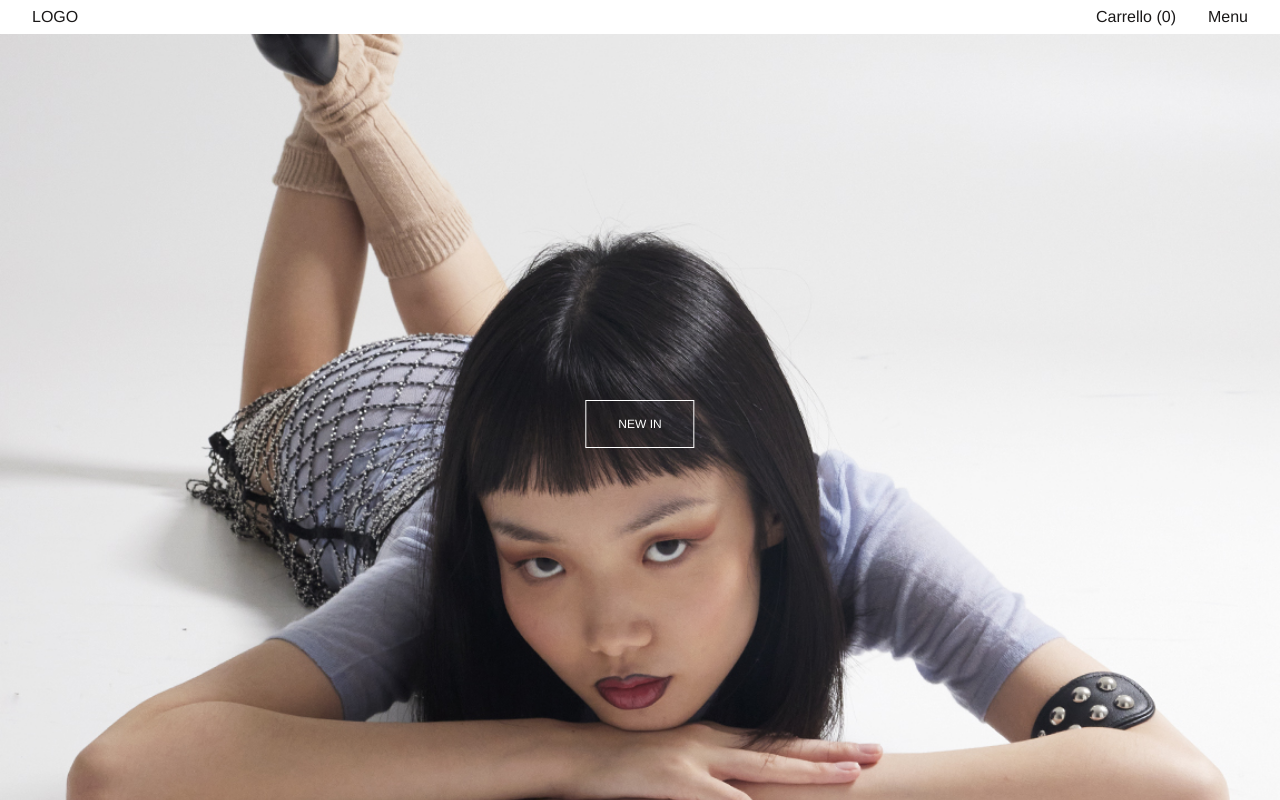
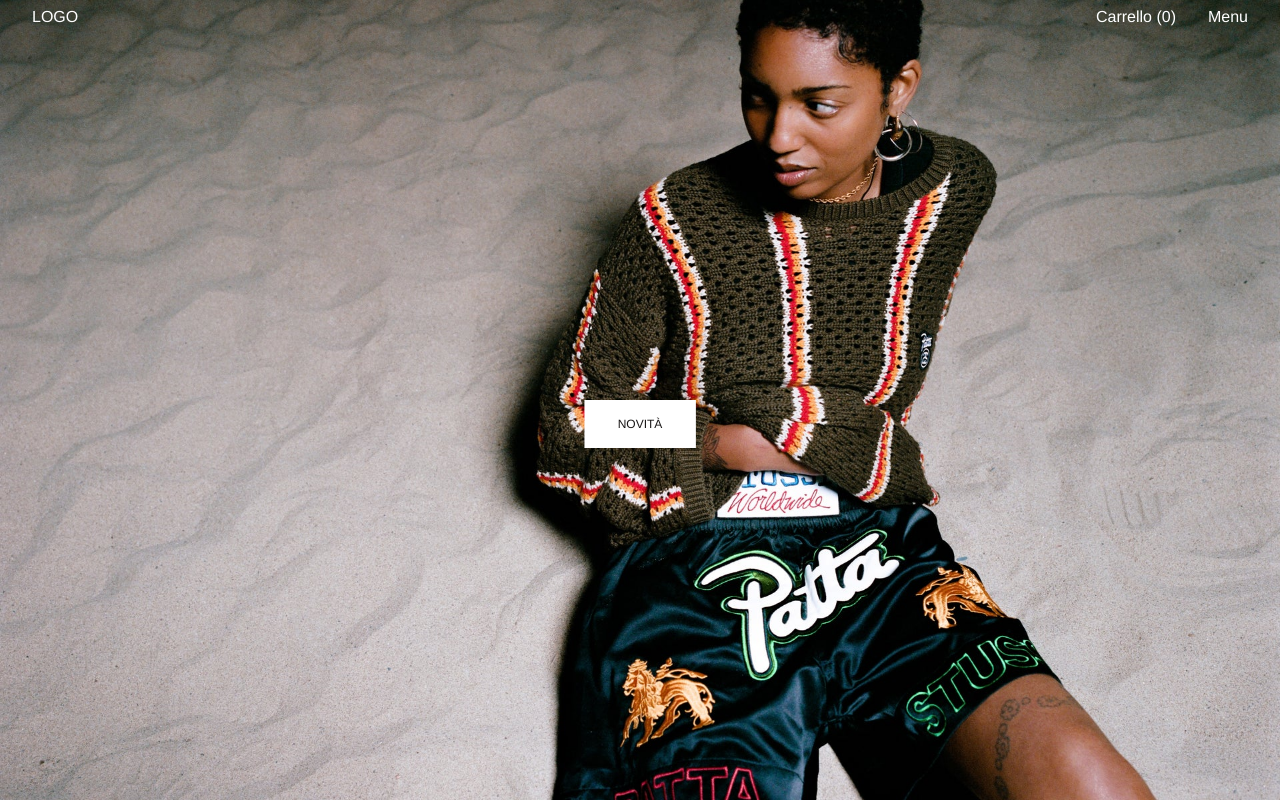
Before and after one commit to matteodicristofalo/shop, a Next.js app: page / in a window 1280 px wide. Built offline with nearby package versions, Linux system fonts and the light colour scheme; no server answers.

Commit message:
homepage with transparent header

```diff
--- a/src/app/globals.scss
+++ b/src/app/globals.scss
@@ -6,6 +6,11 @@
   --dark-gray: #e1e1e1;
   --gray-borders: #efefef;
   --white: #ffffff;
+
+  &:has([data-header-variant="transparent"]) {
+    --header-background-color: transparent;
+    --header-foreground-color: var(--white);
+  }
 }
 
 body {
--- a/src/app/page.module.scss
+++ b/src/app/page.module.scss
@@ -10,9 +10,9 @@
   }
 
   &__new-in-cta {
-    background-color: transparent;
+    background-color: var(--white);
     border: 1px solid var(--white);
-    color: var(--white);
+    color: var(--black);
     font-size: 0.75rem;
     left: 50%;
     padding: 1rem 2rem;
@@ -23,8 +23,8 @@
     transition: all 250ms ease;
 
     &:hover {
-      background-color: var(--white);
-      color: var(--black);
+      background-color: transparent;
+      color: var(--white);
     }
   }
 }
--- a/src/app/page.tsx
+++ b/src/app/page.tsx
@@ -4,7 +4,7 @@
 
 export default function Home() {
   return (
-    <div className={styles["home-page"]}>
+    <div className={styles["home-page"]} data-header-variant="transparent">
       <img
         src="/cover.jpg"
         alt="New in cover"
@@ -15,7 +15,7 @@
         href="/collections/new-in"
         className={styles["home-page__new-in-cta"]}
       >
-        New in
+        Novità
       </Link>
     </div>
   );
--- a/src/components/header/header.module.scss
+++ b/src/components/header/header.module.scss
@@ -2,7 +2,8 @@
 
 .header {
   align-items: center;
-  background-color: var(--white);
+  background-color: var(--header-background-color, var(--white));
+  color: var(--header-foreground-color, var(--black));
   display: flex;
   justify-content: space-between;
   left: 0;
```
Also changed, not shown: public/cover.jpg.
